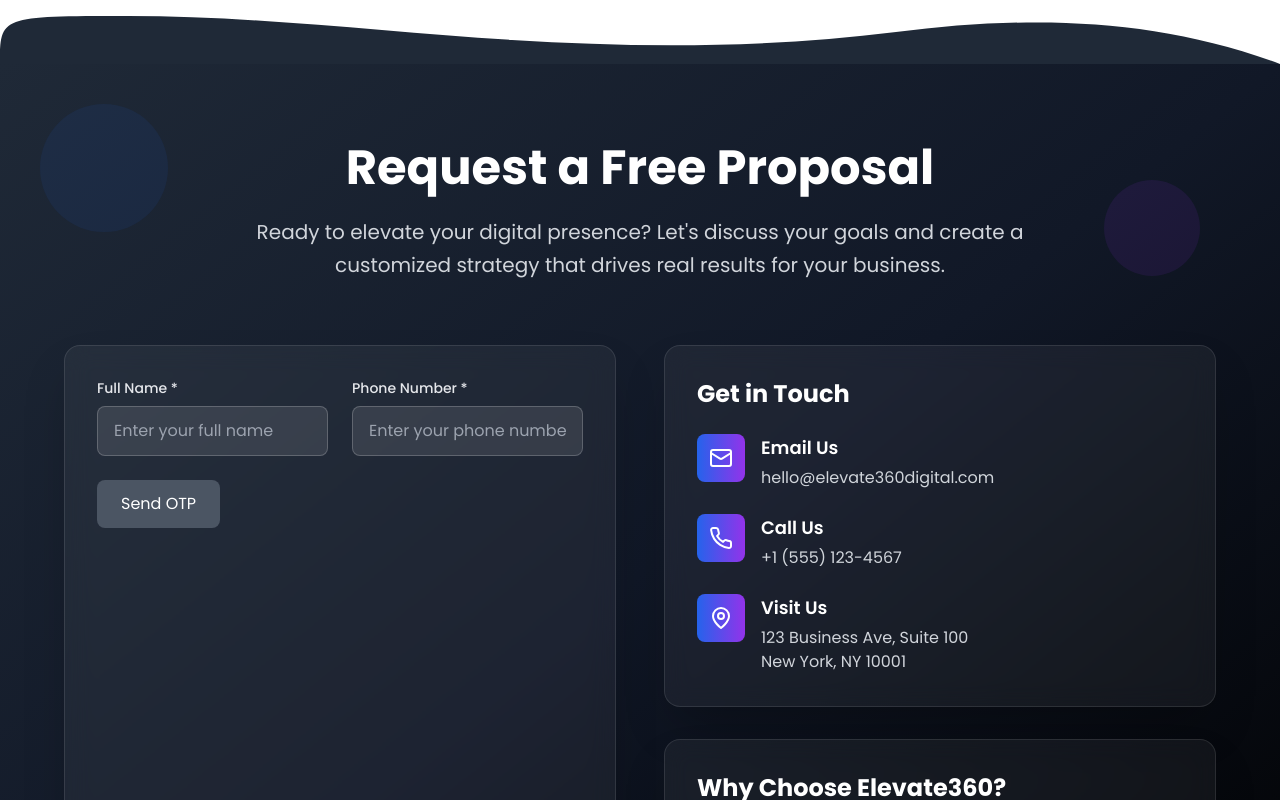
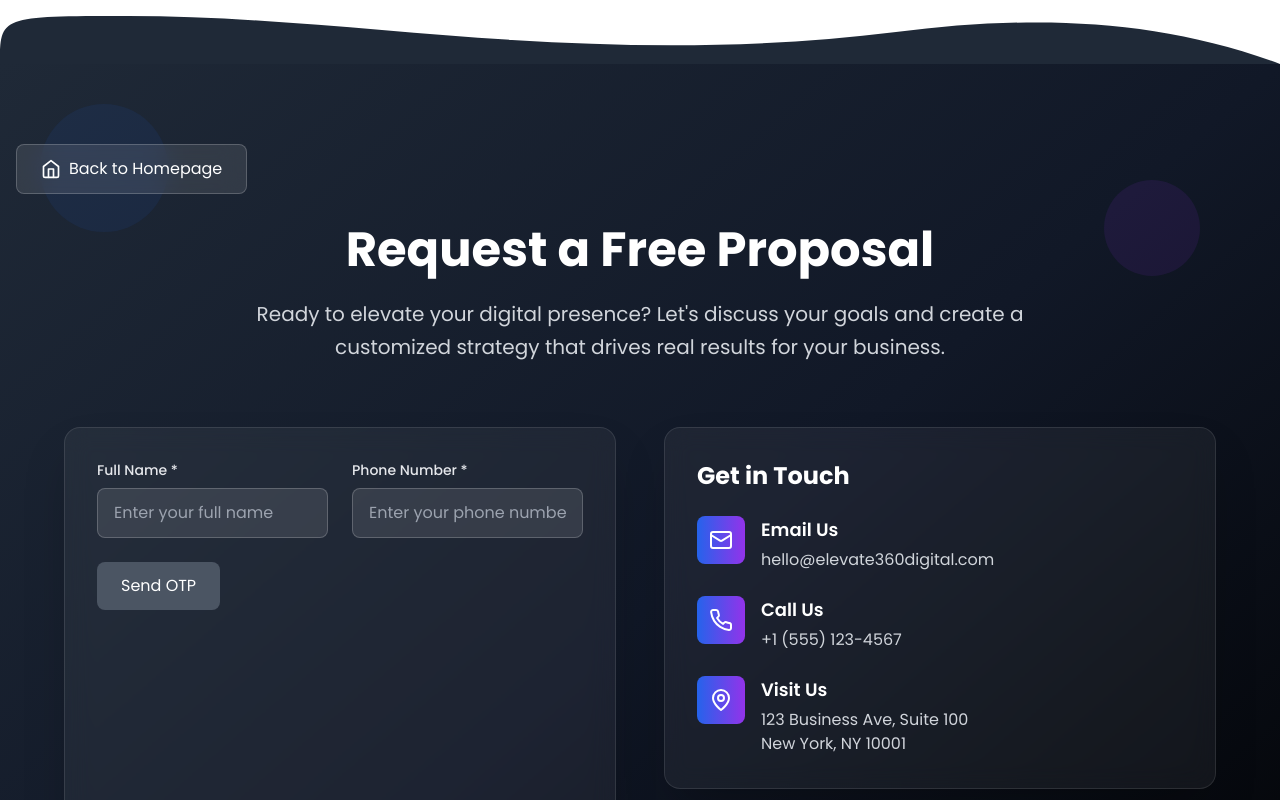
Before and after one commit to shivanshunigam01/project, a React (Vite) app: page /contact in a window 1280 px wide. Shown: the top 800 px of the page. Built offline with nearby package versions, Linux system fonts and the light colour scheme.

Commit message:
asdasdasd

```diff
--- a/src/components/ContactSection.tsx
+++ b/src/components/ContactSection.tsx
@@ -1,5 +1,5 @@
 import React, { useEffect, useRef, useState } from "react";
-import { Send, Mail, Phone, MapPin, CheckCircle } from "lucide-react";
+import { Send, Mail, Phone, MapPin, CheckCircle, Home } from "lucide-react";
 import SVGSeparator from "./SVGSeparator";
 
 const ContactSection = () => {
@@ -9,6 +9,7 @@
   const [isOtpSent, setIsOtpSent] = useState(false);
   const [isOtpVerified, setIsOtpVerified] = useState(false);
   const [enteredOtp, setEnteredOtp] = useState("");
+  const [isContactPage, setIsContactPage] = useState(false);
   const sectionRef = useRef<HTMLDivElement>(null);
 
   const [formData, setFormData] = useState({
@@ -20,6 +21,11 @@
     industry: "",
     message: "",
   });
+
+  useEffect(() => {
+    // Check if current URL is /contact
+    setIsContactPage(window.location.pathname === "/contact");
+  }, []);
 
   useEffect(() => {
     const observer = new IntersectionObserver(
@@ -85,6 +91,10 @@
     }, 3000);
   };
 
+  const handleBackToHome = () => {
+    window.location.href = "/";
+  };
+
   const contactInfo = [
     {
       icon: <Mail className="w-6 h-6" />,
@@ -128,6 +138,19 @@
                 : "opacity-0 translate-y-10"
             }`}
           >
+            {/* Back to Homepage Button - Only shown on /contact page */}
+            {isContactPage && (
+              <div className="mb-8">
+                <button
+                  onClick={handleBackToHome}
+                  className="inline-flex items-center space-x-2 bg-white/10 hover:bg-white/20 backdrop-blur-md border border-white/20 text-white px-6 py-3 rounded-lg transition-all duration-200 hover:scale-105"
+                >
+                  <Home className="w-5 h-5" />
+                  <span>Back to Homepage</span>
+                </button>
+              </div>
+            )}
+
             <div className="text-center mb-16">
               <h2 className="text-4xl md:text-5xl font-bold text-white mb-6">
                 Request a Free Proposal
--- a/src/components/HeroSection.tsx
+++ b/src/components/HeroSection.tsx
@@ -1,45 +1,55 @@
-import React, { useEffect, useRef } from 'react';
-import { Swiper, SwiperSlide } from 'swiper/react';
-import { Autoplay, EffectFade, Navigation, Pagination } from 'swiper/modules';
-import { ChevronRight, Play } from 'lucide-react';
-import ParticleBackground from './ParticleBackground';
+import React, { useEffect, useRef } from "react";
+import { Swiper, SwiperSlide } from "swiper/react";
+import { Autoplay, EffectFade, Navigation, Pagination } from "swiper/modules";
+import { ChevronRight, Play } from "lucide-react";
+import ParticleBackground from "./ParticleBackground";
 
 // Import Swiper styles
-import 'swiper/css';
-import 'swiper/css/effect-fade';
-import 'swiper/css/navigation';
-import 'swiper/css/pagination';
+import "swiper/css";
+import "swiper/css/effect-fade";
+import "swiper/css/navigation";
+import "swiper/css/pagination";
+import { Link } from "react-router-dom";
 
 const HeroSection = () => {
   const heroSlides = [
     {
       title: "Grow Your Business with Elevate360",
-      subtitle: "Transform your digital presence with our comprehensive marketing solutions",
-      description: "From SEO to social media management, we help businesses achieve measurable growth through data-driven strategies and creative excellence.",
-      image: "https://images.pexels.com/photos/3184465/pexels-photo-3184465.jpeg?auto=compress&cs=tinysrgb&w=1200",
-      ctaText: "Request Proposal"
+      subtitle:
+        "Transform your digital presence with our comprehensive marketing solutions",
+      description:
+        "From SEO to social media management, we help businesses achieve measurable growth through data-driven strategies and creative excellence.",
+      image:
+        "https://images.pexels.com/photos/3184465/pexels-photo-3184465.jpeg?auto=compress&cs=tinysrgb&w=1200",
+      ctaText: "Request Proposal",
     },
     {
       title: "Drive Results with Smart Marketing",
       subtitle: "Innovative strategies that deliver real ROI",
-      description: "Our team combines cutting-edge technology with proven marketing techniques to maximize your return on investment and accelerate business growth.",
-      image: "https://images.pexels.com/photos/3184299/pexels-photo-3184299.jpeg?auto=compress&cs=tinysrgb&w=1200",
-      ctaText: "Get Started Today"
+      description:
+        "Our team combines cutting-edge technology with proven marketing techniques to maximize your return on investment and accelerate business growth.",
+      image:
+        "https://images.pexels.com/photos/3184299/pexels-photo-3184299.jpeg?auto=compress&cs=tinysrgb&w=1200",
+      ctaText: "Get Started Today",
     },
     {
       title: "Your Digital Success Partners",
       subtitle: "360-degree marketing solutions for modern businesses",
-      description: "We don't just execute campaigns – we become your strategic partners, working closely with you to achieve long-term success in the digital landscape.",
-      image: "https://images.pexels.com/photos/3184338/pexels-photo-3184338.jpeg?auto=compress&cs=tinysrgb&w=1200",
-      ctaText: "Schedule Consultation"
+      description:
+        "We don't just execute campaigns – we become your strategic partners, working closely with you to achieve long-term success in the digital landscape.",
+      image:
+        "https://images.pexels.com/photos/3184338/pexels-photo-3184338.jpeg?auto=compress&cs=tinysrgb&w=1200",
+      ctaText: "Schedule Consultation",
     },
     {
       title: "Scale Beyond Expectations",
       subtitle: "Premium marketing services for ambitious brands",
-      description: "Join hundreds of successful businesses that have transformed their growth trajectory with our award-winning digital marketing expertise.",
-      image: "https://images.pexels.com/photos/3184360/pexels-photo-3184360.jpeg?auto=compress&cs=tinysrgb&w=1200",
-      ctaText: "View Case Studies"
-    }
+      description:
+        "Join hundreds of successful businesses that have transformed their growth trajectory with our award-winning digital marketing expertise.",
+      image:
+        "https://images.pexels.com/photos/3184360/pexels-photo-3184360.jpeg?auto=compress&cs=tinysrgb&w=1200",
+      ctaText: "View Case Studies",
+    },
   ];
 
   return (
@@ -56,8 +66,8 @@
         navigation
         pagination={{
           clickable: true,
-          bulletClass: 'swiper-pagination-bullet',
-          bulletActiveClass: 'swiper-pagination-bullet-active',
+          bulletClass: "swiper-pagination-bullet",
+          bulletActiveClass: "swiper-pagination-bullet-active",
         }}
         loop
         className="h-full"
@@ -86,10 +96,12 @@
                   <p className="text-lg md:text-xl mb-8 text-gray-200 max-w-3xl mx-auto leading-relaxed">
                     {slide.description}
                   </p>
-                  <button className="bg-gradient-to-r from-blue-600 to-purple-600 hover:from-blue-700 hover:to-purple-700 text-white px-8 py-4 rounded-full font-semibold text-lg transition-all duration-300 transform hover:scale-105 shadow-xl hover:shadow-2xl inline-flex items-center space-x-2">
-                    <span>{slide.ctaText}</span>
-                    <ChevronRight size={20} />
-                  </button>
+                  <Link to={"/contact"}>
+                    <button className="bg-gradient-to-r from-blue-600 to-purple-600 hover:from-blue-700 hover:to-purple-700 text-white px-8 py-4 rounded-full font-semibold text-lg transition-all duration-300 transform hover:scale-105 shadow-xl hover:shadow-2xl inline-flex items-center space-x-2">
+                      <span>{slide.ctaText}</span>
+                      <ChevronRight size={20} />
+                    </button>
+                  </Link>
                 </div>
               </div>
             </div>
--- a/src/pages/Blogs.tsx
+++ b/src/pages/Blogs.tsx
@@ -16,7 +16,7 @@
   ArrowRight,
   Search,
 } from "lucide-react";
-import { Navigate, useNavigate } from "react-router-dom";
+import { Link, Navigate, useNavigate } from "react-router-dom";
 
 const blogData = [
   {
@@ -431,14 +431,7 @@
               Back to Home
             </button>
           </div>
-          <div
-            ref={sectionRef}
-            className={`transition-all duration-1000 ${
-              isVisible
-                ? "opacity-100 translate-y-0"
-                : "opacity-0 translate-y-10"
-            }`}
-          >
+          <div ref={sectionRef} className="opacity-100 translate-y-0">
             <div className="text-center mb-8 md:mb-16">
               <h1 className="text-3xl md:text-5xl lg:text-6xl font-bold bg-gradient-to-r from-blue-600 to-purple-600 bg-clip-text text-transparent mb-4 md:mb-6">
                 Marketing Insights & Blog
@@ -768,9 +761,11 @@
                   Let our experts help you apply these insights to grow your
                   business.
                 </p>
-                <button className="bg-white text-blue-600 px-4 md:px-6 py-2 rounded-lg text-sm md:text-base font-medium hover:bg-gray-100 transition-colors">
-                  Get Expert Consultation
-                </button>
+                <Link to={"/contact"}>
+                  <button className="bg-white text-blue-600 px-4 md:px-6 py-2 rounded-lg text-sm md:text-base font-medium hover:bg-gray-100 transition-colors">
+                    Get Expert Consultation
+                  </button>
+                </Link>
               </div>
             </div>
           </div>
```
